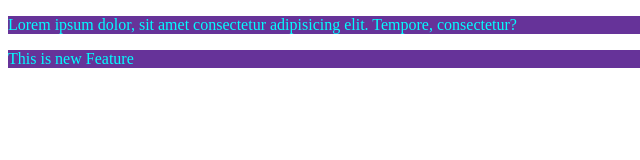
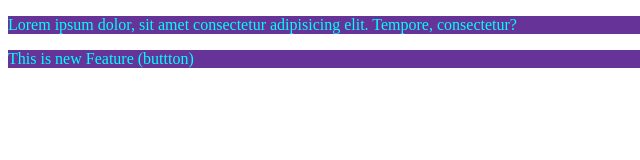
Before and after one commit to prabuddhaganvir/localrepo, a plain HTML site: page index.html in a window 1280 px wide. Shown: the full height of the page, 0-640 px from the left. Drawn offline with Linux system fonts and the light colour scheme.

```diff
--- a/index.html
+++ b/index.html
@@ -8,6 +8,6 @@
 </head>
 <body>
     <p>Lorem ipsum dolor, sit amet consectetur adipisicing elit. Tempore, consectetur?</p>
-    <p>This is new Feature</p>
+    <p>This is new Feature (buttton)</p>
 </body>
 </html>
```
Also changed, not shown: 1 other file.
